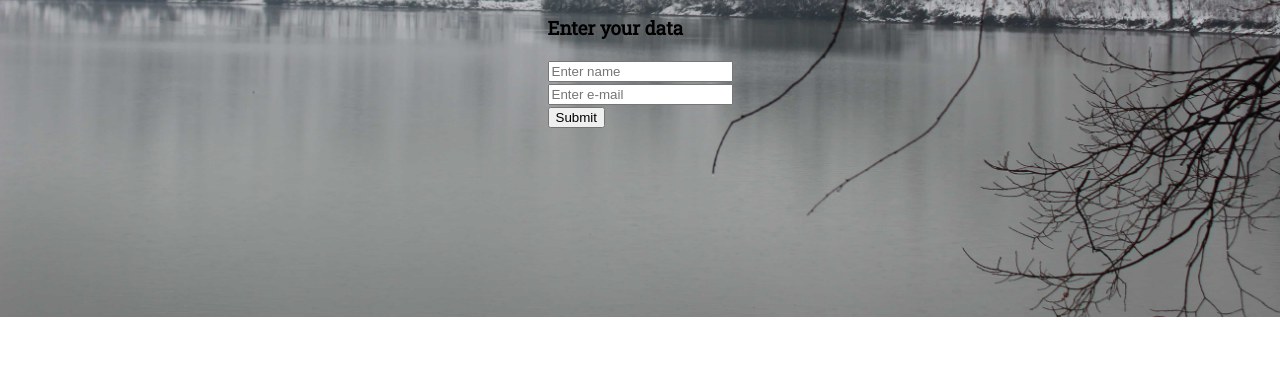
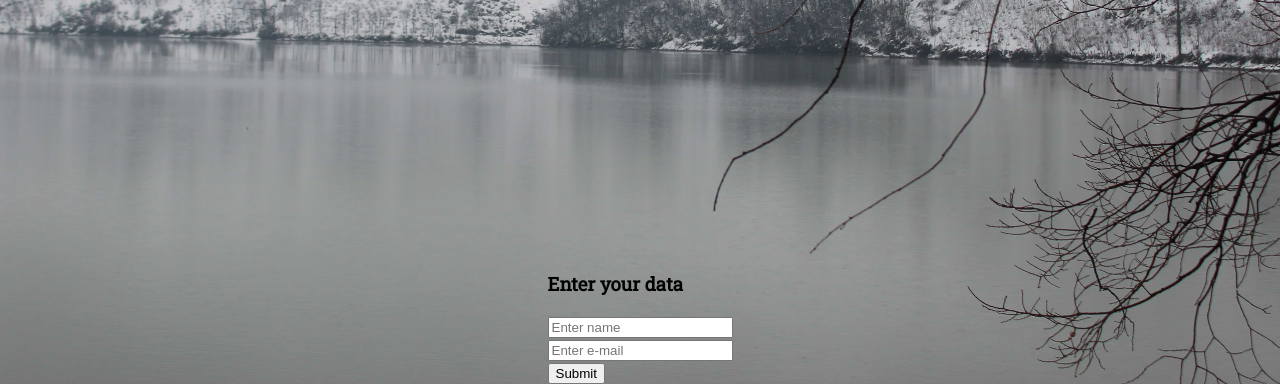
Before and after one commit to StupidStolz/landing, a plain HTML site: page index.html in a window 1280 px wide. Shown: the part 483-867 px from the top of the page. Before the commit the page ends 800 px from the top, so only its background shows below. Drawn offline with Linux system fonts and the light colour scheme.

Commit message:
now event hiding

```diff
--- a/style.css
+++ b/style.css
@@ -39,3 +39,6 @@ h1 {
 .countdown-el span {
     font-size: 1.5rem;
 }
+.event {
+    margin: 16rem 0px 0px;
+}
```
Also changed, not shown: index.html (+0 -1 lines).
